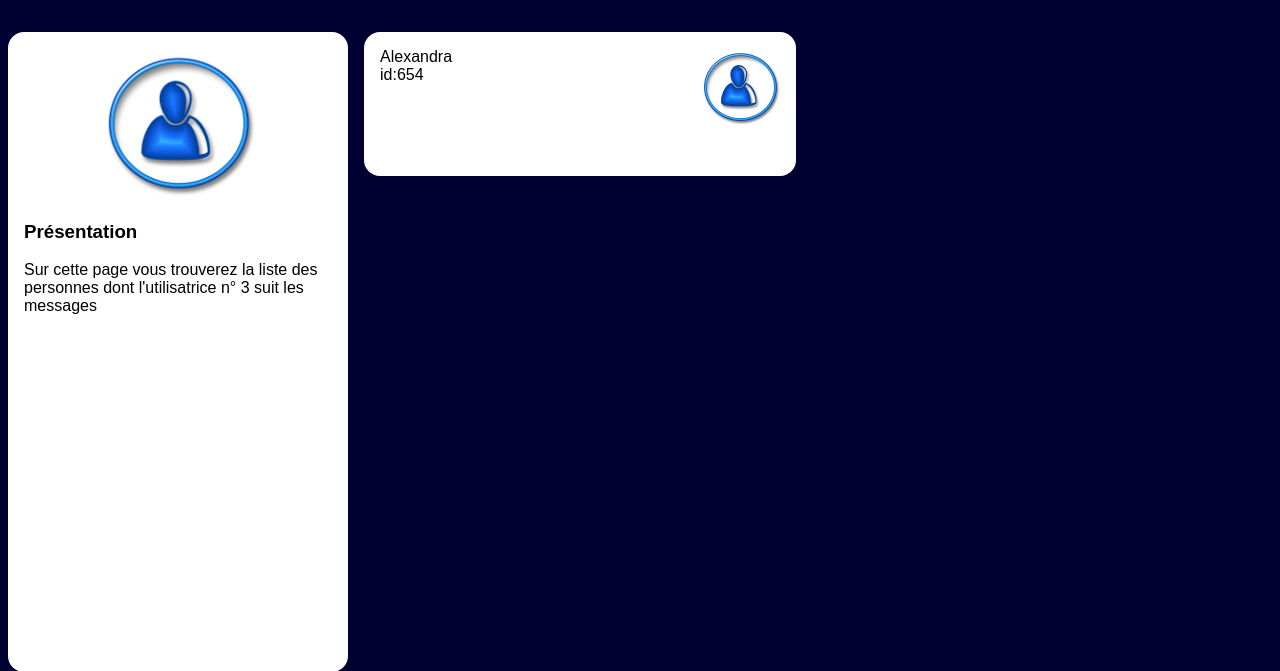
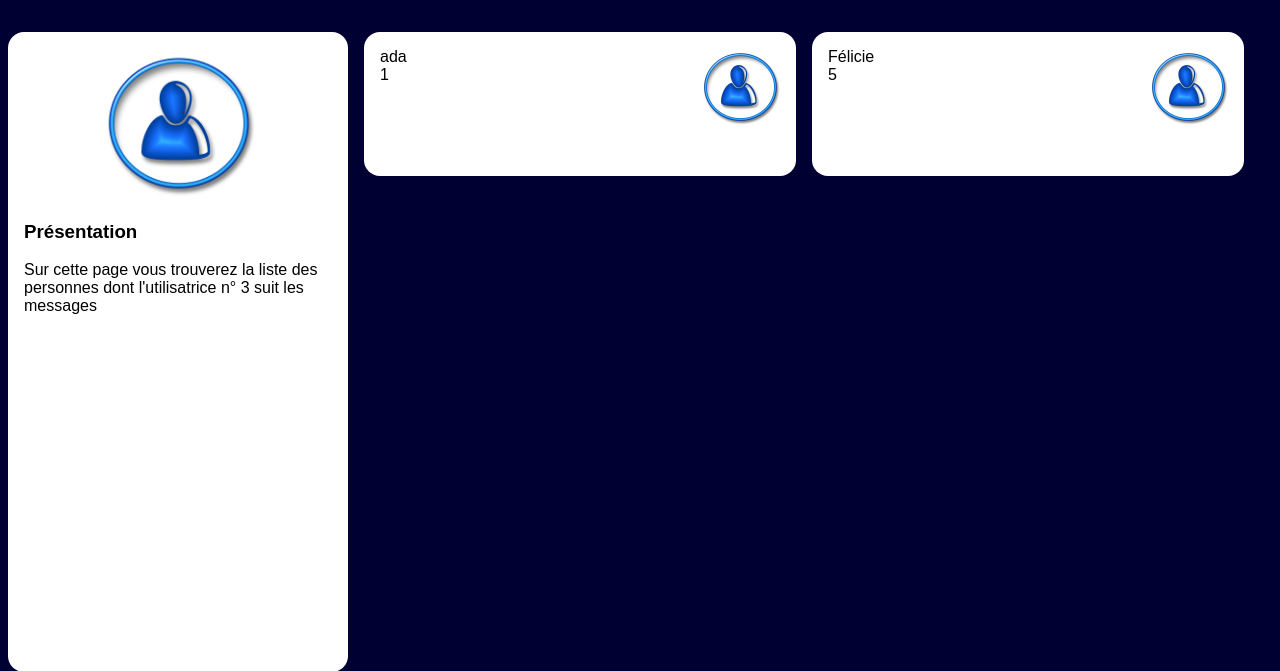
Before and after one commit to adatechschool/reseau-social-php-social_network_laura_sonia_mike, a PHP site: page /subscriptions.php?user_id=3 in a window 1280 px wide. Shown: the part 92-763 px from the top of the page. Run offline with PHP 8.4, Linux system fonts and the light colour scheme; data comes from the database, SQL or seed files in the repository.

Commit message:
todo subscription done

```diff
--- a/Niveau1/Niveau1/subscriptions.php
+++ b/Niveau1/Niveau1/subscriptions.php
@@ -40,12 +40,15 @@
                 $lesInformations = $mysqli->query($laQuestionEnSql);
                 // Etape 4: à vous de jouer
                 //@todo: faire la boucle while de parcours des abonnés et mettre les bonnes valeurs ci dessous
-                ?>
+
+                while ($post = $lesInformations->fetch_assoc())
+                {?>
                 <article>
                     <img src="user.jpg" alt="blason"/>
-                    <h3>Alexandra</h3>
-                    <p>id:654</p>
+                    <h3><?php echo $post['alias'] ?></h3>
+                    <p><?php echo $post['id'] ?></p>
                 </article>
+                <?php } ?>
             </main>
         </div>
     </body>
```
Also changed, not shown: 1 other file.
